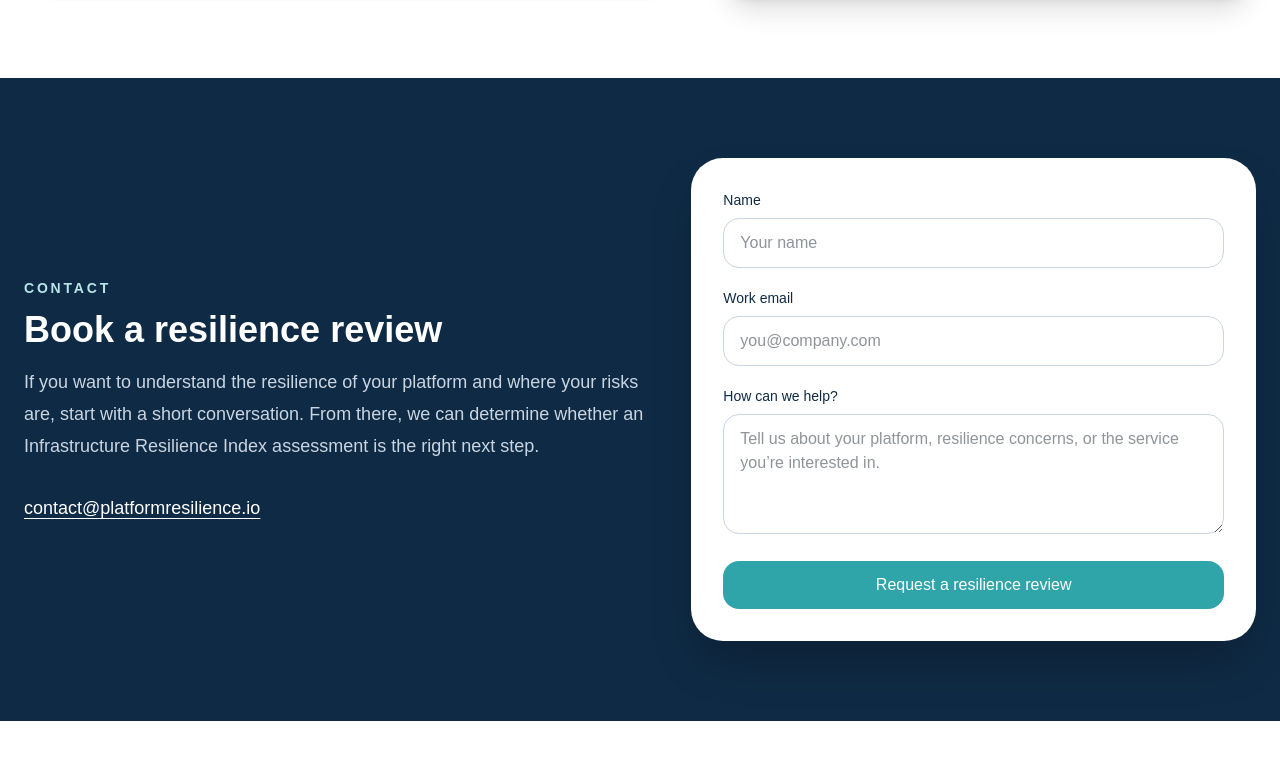
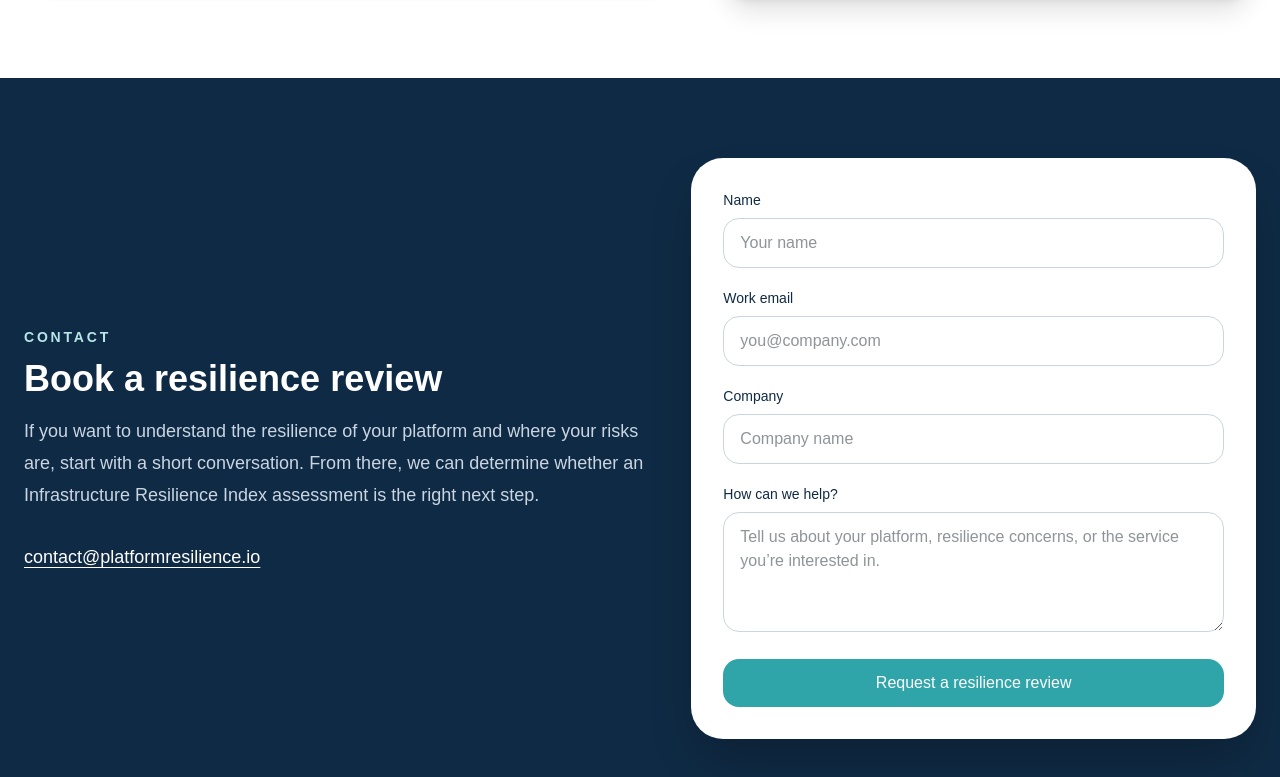
Before and after one commit to kennethwelburn-lab/platform-resilience-site, a Next.js app: page / in a window 1280 px wide. Shown: the part 3657-4434 px from the top of the page. Before the commit the page ends 4378 px from the top, so only its background shows below. Built offline with nearby package versions, Linux system fonts and the light colour scheme.

Commit message:
contact fix

```diff
--- a/app/page.tsx
+++ b/app/page.tsx
@@ -247,23 +247,56 @@ export default function PlatformResilienceWebsite() {
               </div>
 
               <div className="rounded-[2rem] bg-white p-8 shadow-2xl">
-                <div className="space-y-5">
+                <form
+                  action="https://formsubmit.co/contact@platformresilience.io"
+                  method="POST"
+                  className="space-y-5"
+                >
+                  <input type="hidden" name="_subject" value="New Platform Resilience enquiry" />
+                  <input type="hidden" name="_template" value="table" />
+                  <input type="hidden" name="_captcha" value="false" />
+                  <input type="hidden" name="_next" value="https://platformresilience.io/thanks" />
+
                   <div>
                     <label className="mb-2 block text-sm font-medium text-[#0F2A44]">Name</label>
-                    <input className="w-full rounded-2xl border border-slate-300 px-4 py-3 outline-none focus:border-[#2FA4A9]" placeholder="Your name" />
+                    <input
+                      name="name"
+                      required
+                      className="w-full rounded-2xl border border-slate-300 px-4 py-3 outline-none focus:border-[#2FA4A9]"
+                      placeholder="Your name"
+                    />
                   </div>
                   <div>
                     <label className="mb-2 block text-sm font-medium text-[#0F2A44]">Work email</label>
-                    <input className="w-full rounded-2xl border border-slate-300 px-4 py-3 outline-none focus:border-[#2FA4A9]" placeholder="you@company.com" />
+                    <input
+                      type="email"
+                      name="email"
+                      required
+                      className="w-full rounded-2xl border border-slate-300 px-4 py-3 outline-none focus:border-[#2FA4A9]"
+                      placeholder="you@company.com"
+                    />
+                  </div>
+                  <div>
+                    <label className="mb-2 block text-sm font-medium text-[#0F2A44]">Company</label>
+                    <input
+                      name="company"
+                      className="w-full rounded-2xl border border-slate-300 px-4 py-3 outline-none focus:border-[#2FA4A9]"
+                      placeholder="Company name"
+                    />
                   </div>
                   <div>
                     <label className="mb-2 block text-sm font-medium text-[#0F2A44]">How can we help?</label>
-                    <textarea className="min-h-[120px] w-full rounded-2xl border border-slate-300 px-4 py-3 outline-none focus:border-[#2FA4A9]" placeholder="Tell us about your platform, resilience concerns, or the service you’re interested in." />
+                    <textarea
+                      name="message"
+                      required
+                      className="min-h-[120px] w-full rounded-2xl border border-slate-300 px-4 py-3 outline-none focus:border-[#2FA4A9]"
+                      placeholder="Tell us about your platform, resilience concerns, or the service you’re interested in."
+                    />
                   </div>
                   <button className="w-full rounded-2xl bg-[#2FA4A9] px-6 py-3 font-medium text-white hover:opacity-90">
                     Request a resilience review
                   </button>
-                </div>
+                </form>
               </div>
             </div>
           </div>
```
